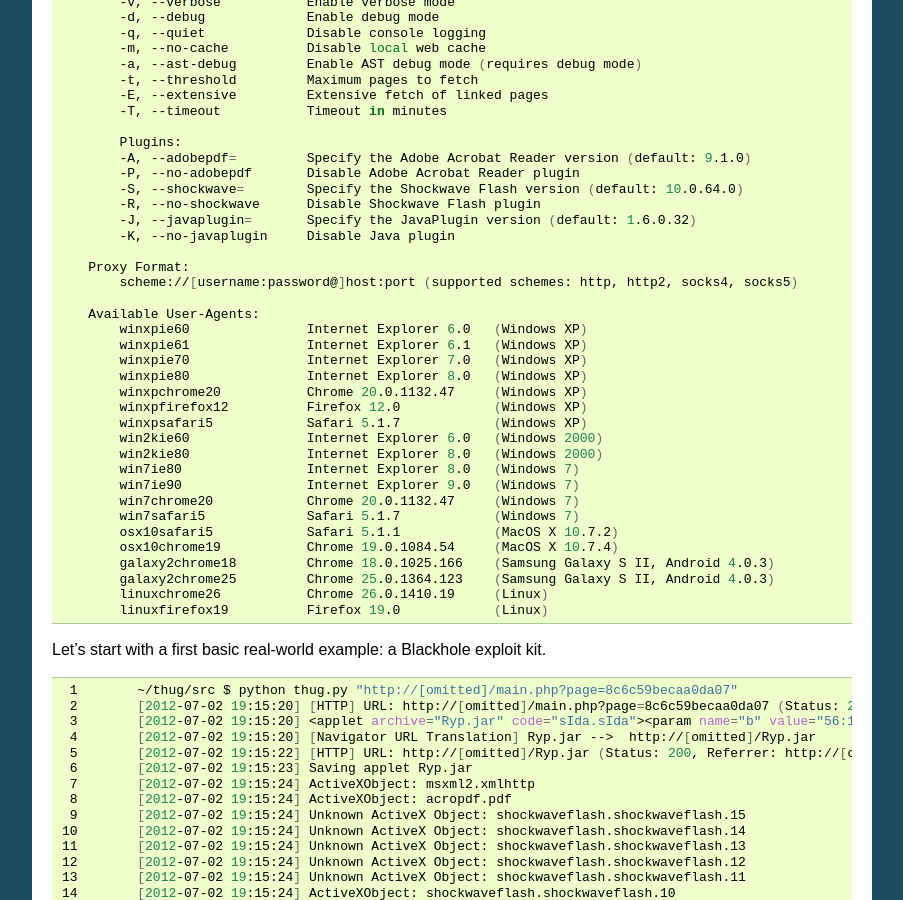
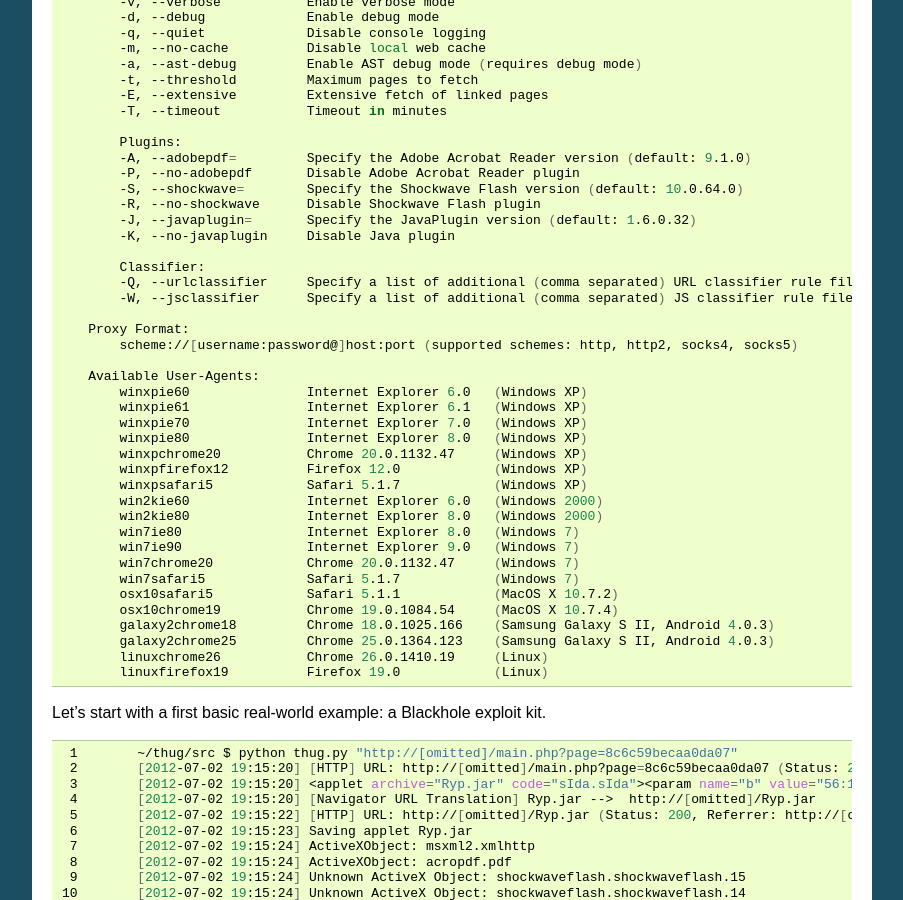
Before and after one commit to buffer/thug, a Sphinx documentation site: the page built from doc/source/usage.rst, in a window 1280 px wide and 900 px high, scrolled down 509 px. Shown: the whole window, without its empty margins (198-1101 px from the left). Built offline with Sphinx 7.4.7, drawn with Linux system fonts in a browser that asks for light colours.

Commit message:
Minor documentation update

```diff
--- a/doc/source/usage.rst
+++ b/doc/source/usage.rst
@@ -50,6 +50,10 @@ Let's start our Thug tour by taking a look at the options it provides.
             -R, --no-shockwave      Disable Shockwave Flash plugin
             -J, --javaplugin=       Specify the JavaPlugin version (default: 1.6.0.32)
             -K, --no-javaplugin     Disable Java plugin
+
+            Classifier:
+            -Q, --urlclassifier     Specify a list of additional (comma separated) URL classifier rule files
+            -W, --jsclassifier      Specify a list of additional (comma separated) JS classifier rule files
 
         Proxy Format:
             scheme://[username:password@]host:port (supported schemes: http, http2, socks4, socks5)
```
Also changed, not shown: 1 other file.
